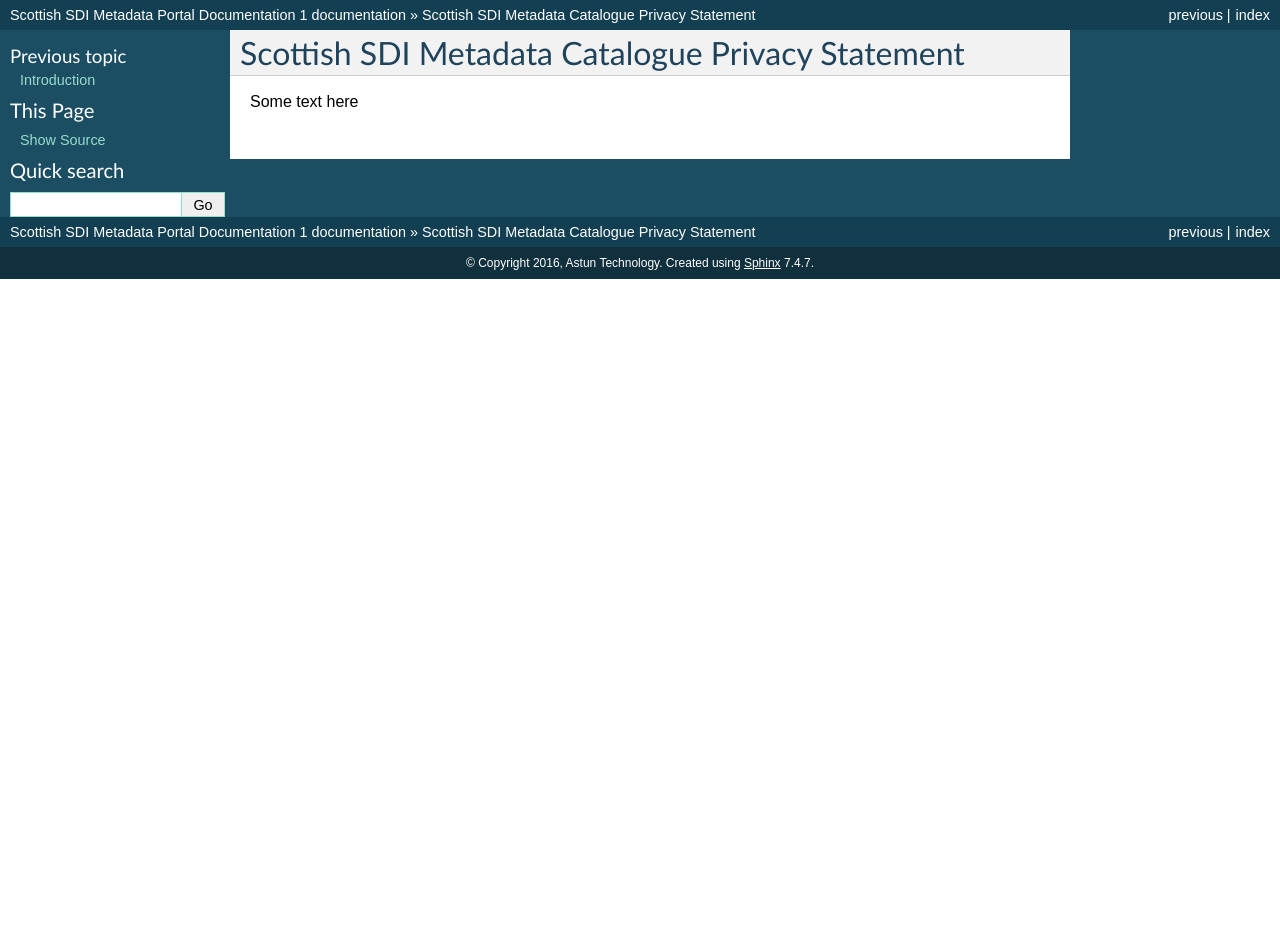
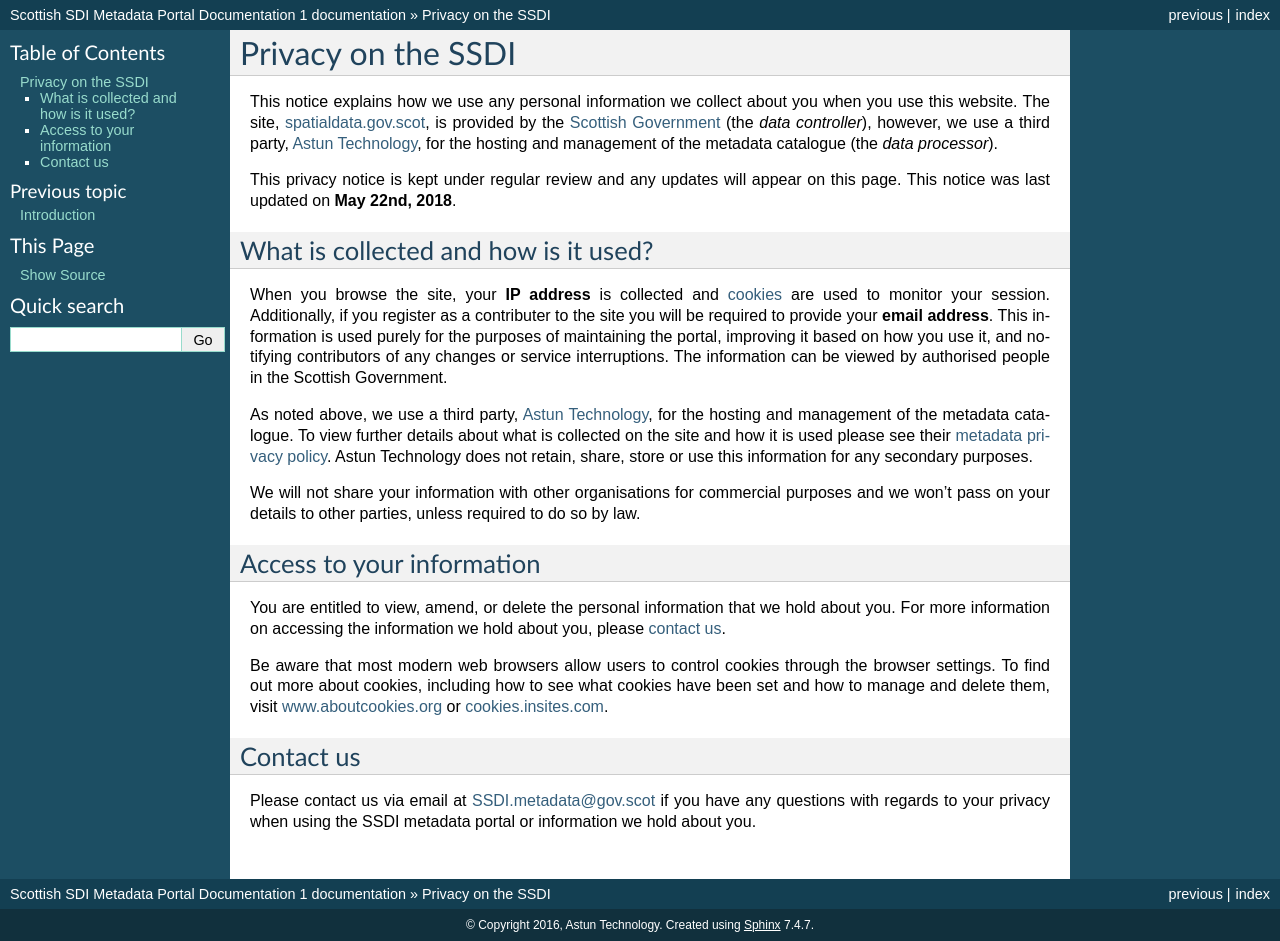
Before and after one commit to AstunTechnology/ssdidocs, a Sphinx documentation site: the page built from docs/privacy.rst, in a window 1280 px wide. Built offline with Sphinx 7.4.7, drawn with Linux system fonts in a browser that asks for light colours; before the commit the page ends 900 px from its top, so only the background shows below that.

Commit message:
Update privacy.rst

```diff
--- a/docs/privacy.rst
+++ b/docs/privacy.rst
@@ -1,4 +1,38 @@
-Scottish SDI Metadata Catalogue Privacy Statement
-=================================================
+Privacy on the SSDI
+===================
 
-Some text here
+This notice explains how we use any personal information we collect about you when you use this website. The site, `spatialdata.gov.scot <https://www.spatialdata.gov.scot/>`__,
+is provided by the `Scottish Government <http://www.gov.scot/>`__ (the *data controller*), however, we use a third party, `Astun Technology <https://astuntechnology.com/>`__,
+for the hosting and management of the metadata catalogue (the *data processor*).
+
+This privacy notice is kept under regular review and any updates will appear on this page. This notice was last updated on **May 22nd, 2018**.
+
+What is collected and how is it used?
+-------------------------------------
+
+When you browse the site, your **IP address** is collected and `cookies <https://cookies.insites.com/>`__ are used to monitor your session. Additionally,
+if you register as a contributer to the site you will be required to provide your **email address**. This information is used purely for the purposes of
+maintaining the portal, improving it based on how you use it, and notifying contributors of any changes or service interruptions. The information can
+be viewed by authorised people in the Scottish Government.
+
+As noted above, we use a third party, `Astun Technology <https://astuntechnology.com/>`__, for the hosting and management of the metadata catalogue.
+To view further details about what is collected on the site and how it is used please see their `metadata privacy policy <https://astuntechnology.com/metadata-privacy-policy/>`__.
+Astun Technology does not retain, share, store or use this information for any secondary purposes.
+
+We will not share your information with other organisations for commercial purposes and we won’t pass on your details to other parties, unless
+required to do so by law.
+
+Access to your information
+--------------------------
+
+You are entitled to view, amend, or delete the personal information that we hold about you. For more information on accessing
+the information we hold about you, please `contact us <mailto:SSDI.metadata@gov.scot>`__.
+
+Be aware that most modern web browsers allow users to control cookies through the browser settings. To find out more about cookies, including how to
+see what cookies have been set and how to manage and delete them, visit `www.aboutcookies.org <https://www.aboutcookies.org/>`__ or `cookies.insites.com <https://cookies.insites.com/>`__.
+
+Contact us
+----------
+
+Please contact us via email at `SSDI.metadata@gov.scot <mailto:SSDI.metadata@gov.scot>`__ if you have any questions with regards to your privacy when
+using the SSDI metadata portal or information we hold about you.
```
